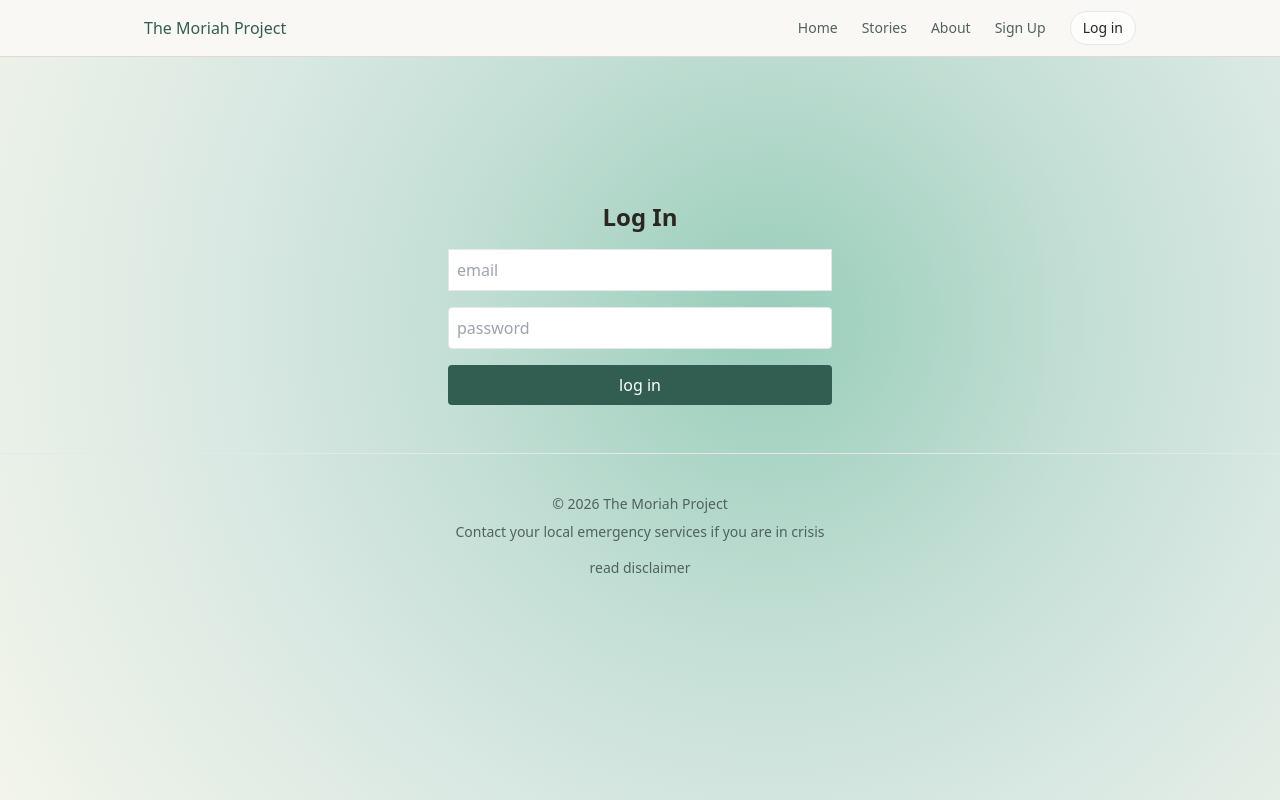
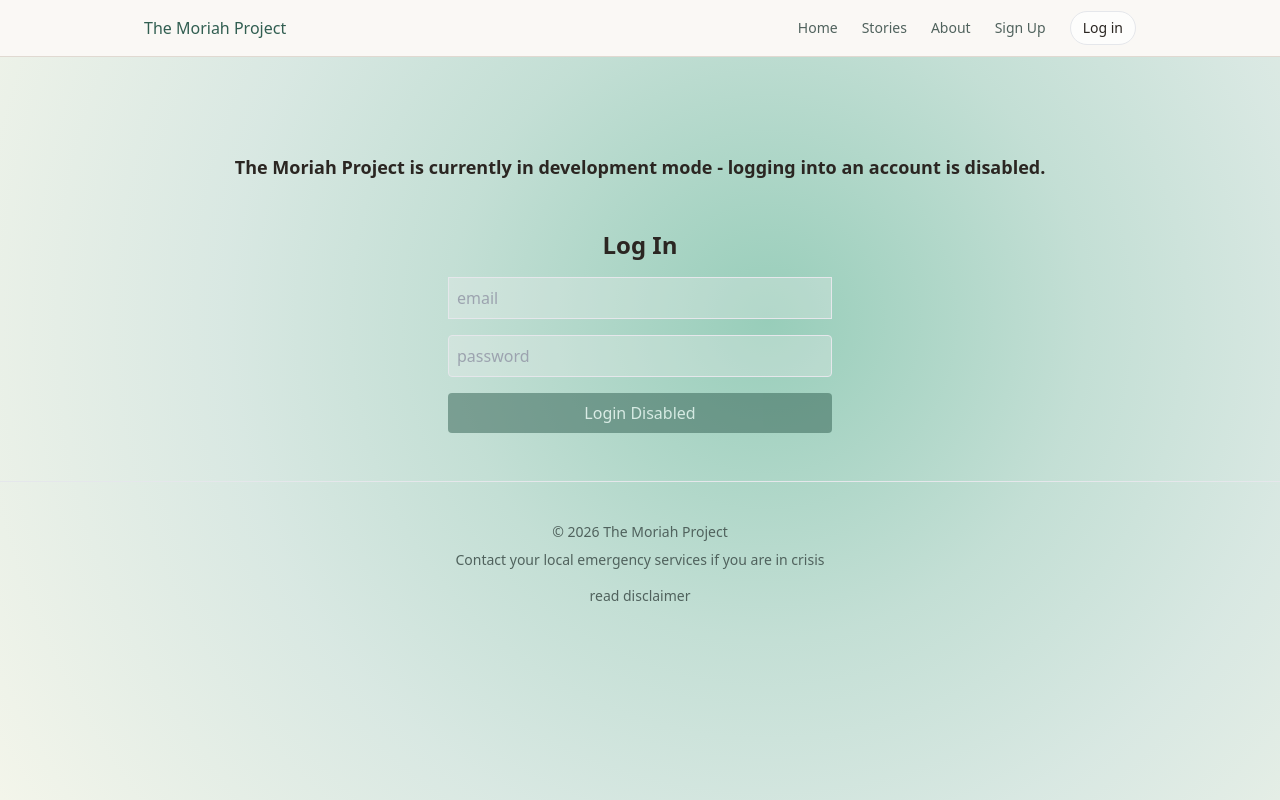
Before and after one commit to gojoego/moriah_project_v2, a Next.js app in the folder frontend/: page /auth/login in a window 1280 px wide. Built offline with nearby package versions, Linux system fonts and the light colour scheme.

Commit message:
disable auth pages

```diff
--- a/frontend/src/app/auth/login/page.tsx
+++ b/frontend/src/app/auth/login/page.tsx
@@ -1,5 +1,10 @@
 import { LoginForm } from "@/components/auth/LoginForm";
 
 export default function LoginPage(){
-  return <LoginForm/>
+	return (
+		<div>
+			<h4 className="text-lg font-semibold text-center">The Moriah Project is currently in development mode - logging into an account is disabled.</h4>
+			<LoginForm/>
+		</div>
+  	)
 }
--- a/frontend/src/app/auth/signup/page.tsx
+++ b/frontend/src/app/auth/signup/page.tsx
@@ -13,10 +13,18 @@ export default function SignupForm() {
   const [success, setSuccess] = useState(false);
   const [isSubmitting, setIsSubmitting] = useState(false);
 
+  const SIGNUP_DISABLED = true;
+
   const handleSubmit = async (e: React.FormEvent) => {
     e.preventDefault();
 
-    setError(null);
+    if (SIGNUP_DISABLED) {
+      setError(
+        "Signup is currently disabled while The Moriah Project is operating in read-only mode."
+      );
+      return;
+    }
+
     setSuccess(false);
 
     if (username.trim().length < 3) {
@@ -35,9 +43,12 @@ export default function SignupForm() {
 
     setSuccess(true);
 
+
   };
 
   return (
+    <div>
+      <h4 className="text-lg font-semibold text-center">The Moriah Project is currently in development mode - signing up for an account is disabled.</h4>
       <form
         onSubmit={handleSubmit}
         className="space-y-4 max-w-sm mx-auto mt-12"
@@ -47,6 +58,7 @@ export default function SignupForm() {
         </h1>
 
         <input
+          disabled={SIGNUP_DISABLED}
           type="text"
           placeholder="Username"
           className="w-full border p-2 rounded"
@@ -56,6 +68,7 @@ export default function SignupForm() {
         />
 
         <input
+          disabled={SIGNUP_DISABLED}
           type="email"
           placeholder="Email"
           className="w-full border p-2 rounded"
@@ -65,6 +78,7 @@ export default function SignupForm() {
         />
 
         <input
+          disabled={SIGNUP_DISABLED}
           type="password"
           placeholder="Password"
           className="w-full border p-2 rounded"
@@ -74,6 +88,7 @@ export default function SignupForm() {
         />
 
         <input
+          disabled={SIGNUP_DISABLED}
           type="password"
           placeholder="Confirm Password"
           className="w-full border p-2 rounded"
@@ -88,7 +103,7 @@ export default function SignupForm() {
           </p>
         )}
 
-      {success && (
+        {!SIGNUP_DISABLED && success && (
           <p className="text-sm text-green-600 text-center">
             Account created successfully.
           </p>
@@ -96,11 +111,19 @@ export default function SignupForm() {
 
         <button
           type="submit"
-        disabled={isSubmitting}
+          disabled={SIGNUP_DISABLED || isSubmitting}
           className="w-full bg-primary text-white py-2 rounded hover:opacity-90 disabled:opacity-50"
         >
-        {isSubmitting ? "Creating account…" : "Create Account"}
+          {
+            SIGNUP_DISABLED
+            ? "Signup Disabled"
+            : isSubmitting
+            ? "Creating account…"
+            : "Create Account"
+          }
         </button>
       </form>
+    </div>
+
   );
 }
--- a/frontend/src/components/auth/LoginForm.tsx
+++ b/frontend/src/components/auth/LoginForm.tsx
@@ -13,10 +13,18 @@ export function LoginForm(){
     const [success, setSuccess] = useState(false);
     const [isSubmitting, setIsSubmitting] = useState(false);
 
+    const LOGIN_DISABLED = true;
+
     const handleSubmit = async (e: React.FormEvent) => {
         e.preventDefault();
 
-        setError(null);
+        if (LOGIN_DISABLED) {
+            setError(
+                "logging in is currently disabled while The Moriah Project is operating in read-only mode."
+            );
+            return;
+        }
+
         setSuccess(false);
 
         if (!email || !password) {
@@ -46,7 +54,6 @@ export function LoginForm(){
             router.push("/user_profile")
         } catch (err) {
             console.log(err)
-            setError("login failed")
         } finally {
             setIsSubmitting(false);
         }
@@ -60,18 +67,28 @@ export function LoginForm(){
             <h1 className="text-2xl font-semibold text-center">
                 Log In
             </h1>
-            <input type="email"
+            <input
+                disabled={LOGIN_DISABLED}
+                type="email"
                 placeholder="email"
                 className="w-full border p-2"
                 value={email}
-                onChange={(e) => setEmail(e.target.value)}
+                onChange={(e) => {
+                    setEmail(e.target.value);
+                    setError(null);
+                }}
                 required
             />
-            <input type="password"
+            <input
+                disabled={LOGIN_DISABLED}
+                type="password"
                 placeholder="password"
                 className="w-full border p-2 rounded"
                 value={password}
-                onChange={(e) => setPassword(e.target.value)}
+                onChange={(e) => {
+                    setPassword(e.target.value);
+                    setError(null);
+                }}
                 required
             />
 
@@ -81,18 +98,22 @@ export function LoginForm(){
                 </p>
             )}
 
-            {success && (
-                <p className="text-sm text-green-600 text-center">
-                    logged in successfully
-                </p>
+            {!LOGIN_DISABLED && success && (
+            <p className="text-sm text-green-600 text-center">
+                Account created successfully.
+            </p>
             )}
 
             <button
                 type="submit"
-                disabled={isSubmitting}
-                className="w-full bg-primary text-white py-2 rounded hover:opacity-90 disabled:opacity-50"
+                disabled={LOGIN_DISABLED || isSubmitting}
+                className="w-full bg-primary text-white py-2 rounded hover:opacity-90 disabled:opacity-50 disabled:cursor-not-allowed"
             >
-                {isSubmitting ? "logging in" : "log in"}
+                {LOGIN_DISABLED
+                    ? "Login Disabled"
+                    : isSubmitting
+                    ? "Logging in…"
+                    : "Log in"}
             </button>
         </form>
     )
```
Also changed, not shown: 2 other files (tests, documents, lock files or other folders). Lines whose indentation alone changed are shown as unchanged.
